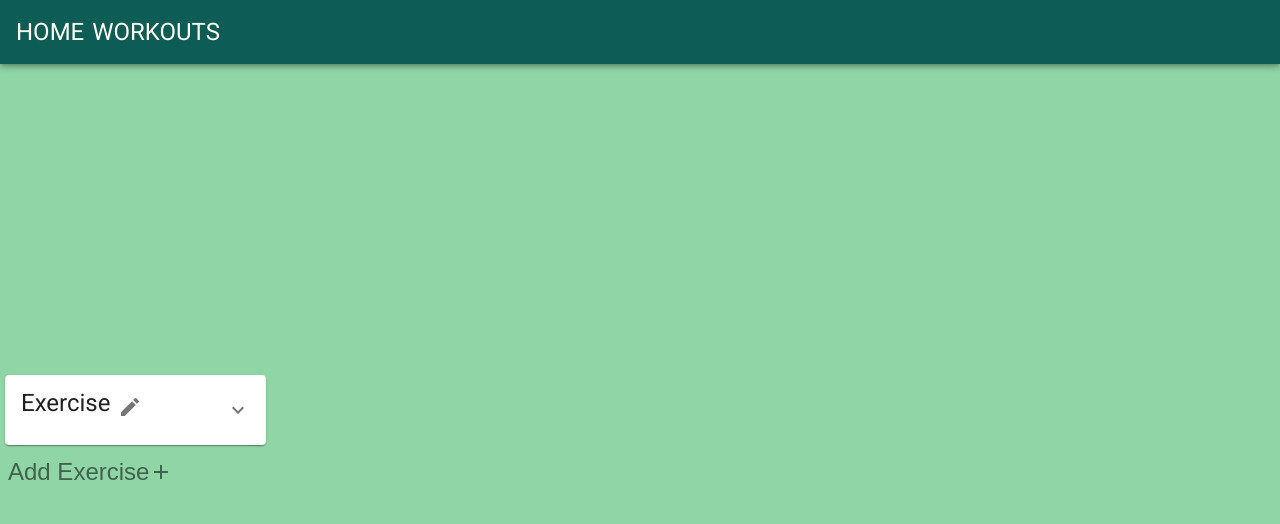
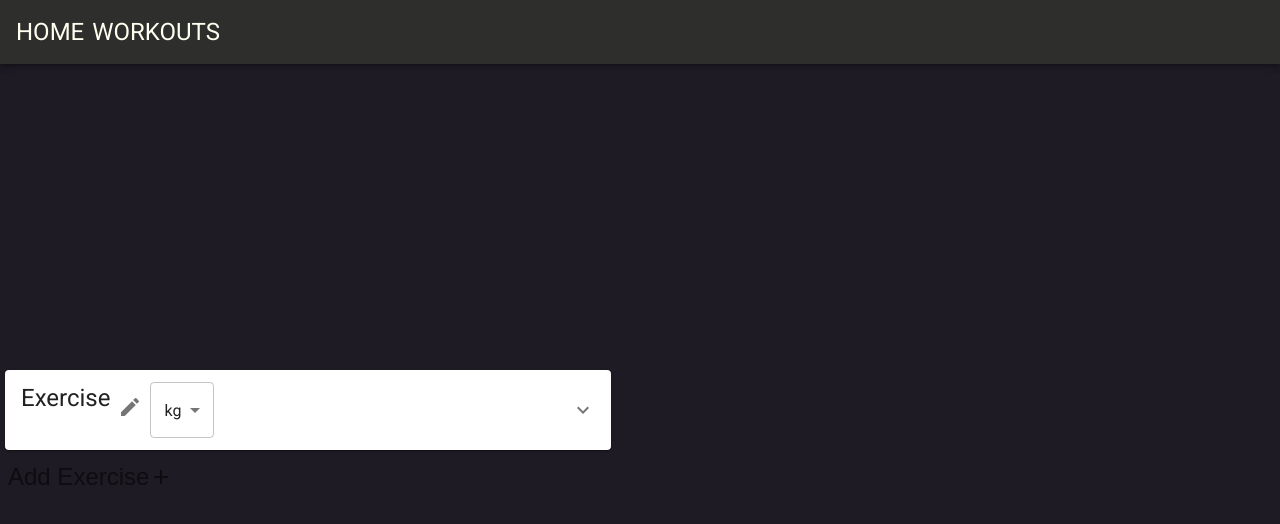
Before and after one commit to a-camarillo/workout-app, a React (Create React App) app in the folder app/: page /workouts in a window 1280 px wide. Shown: the top 524 px of the page. Built offline with nearby package versions, Linux system fonts and the light colour scheme.

Commit message:
modify rendering to map from array
Add/Removing a component was previously handled by concatenating/popping a whole
component to/from an array. This was causing issues with state updates
and it seems mapping to components at render time is the preferred
method in React.

```diff
--- a/app/src/components/Exercise.tsx
+++ b/app/src/components/Exercise.tsx
@@ -13,6 +13,8 @@ import RemoveIcon from '@mui/icons-material/Remove';
 import EditIcon from '@mui/icons-material/Edit';
 import CheckCircle from '@mui/icons-material/CheckCircle';
 import { ChangeEvent, MouseEvent, useState } from 'react';
+import Select, { SelectChangeEvent } from '@mui/material/Select';
+import MenuItem from '@mui/material/MenuItem';
 
 
 // TODO: low prio
@@ -24,8 +26,6 @@ const Exercise = () => {
 	const [exerciseInputVisibility, setExerciseInputVisibility] = useState('none')
 	const [editIconVisibility, setEditIconVisibility] = useState('inline')
 	const [confirmIconVisibility, setConfirmIconVisibility] = useState('none')
-	const [listSets, setListSets] = useState([<Set></Set>])
-
 
 	const handleEditClick = (click: MouseEvent) => {
 		click.stopPropagation();
@@ -47,12 +47,34 @@ const Exercise = () => {
 		setConfirmIconVisibility('none')
 	}
 
+	/*	Set Logic
+	 */
+
+	const setObject = {
+						unit: 'kg',
+						sets: [{
+						data: {
+							reps: 0,
+							weight: 0,
+							},
+						}]
+					}
+
+
+	const [listSets, setListSets] = useState(setObject.sets)
+	const [unit, setUnit] = useState(setObject.unit)
+
 	const handleAddSetClick = () => {
-		setListSets(listSets.concat([<Set></Set>]))
+		setListSets(listSets.concat({data: {reps: 0, weight: 0,}}))
 	}
 
 	const handleRemoveSetClick = () => {
 		setListSets(listSets.slice(0,-1))
+	}
+
+	const handleUnitChange = (event: SelectChangeEvent) => {
+		event.stopPropagation()
+		setUnit(event.target.value)
 	}
 
 	return (
@@ -60,7 +82,7 @@ const Exercise = () => {
 	sx={{
 		mx: 'auto',
 		padding: '5px',
-		maxWidth: '60ch',
+		minWidth: '60ch',
 	}}>
 		<Accordion>
 			<AccordionSummary
@@ -98,10 +120,20 @@ const Exercise = () => {
 					}}>
 						<CheckCircle />
 					</IconButton>
+					<Select
+					aria-label='unit'
+					value={unit}
+					onChange={handleUnitChange}
+					>
+						<MenuItem value='kg'>kg</MenuItem>
+						<MenuItem value='lb'>lb</MenuItem>
+					</Select>
 			</AccordionSummary>
 			<AccordionDetails>
 				<Stack spacing={2}>
-					{listSets}
+					{listSets.map((set, index) =>
+						<Set key={index} reps={set.data.reps} weight={set.data.weight} unit={unit} />
+					)}
 				</Stack>
 				<IconButton
 				aria-label='addSet'
--- a/app/src/components/Navbar.tsx
+++ b/app/src/components/Navbar.tsx
@@ -6,7 +6,7 @@ const NavBar = () => {
 	return (
 			<AppBar
 				sx={{
-					backgroundColor: '#0D5D56',
+					backgroundColor: '#2E2E2D',
 					padding: '1rem',
 					margin: 'auto',
 					marginTop: '0px',
--- a/app/src/components/Set.tsx
+++ b/app/src/components/Set.tsx
@@ -1,11 +1,24 @@
-import FormControl from '@mui/material/FormControl'
-import Select from '@mui/material/Select'
-import MenuItem from '@mui/material/MenuItem'
-import Input from '@mui/material/Input'
-import InputLabel from '@mui/material/InputLabel'
-import Grid from '@mui/material/Grid'
+import FormControl from '@mui/material/FormControl';
+import Select, { SelectChangeEvent } from '@mui/material/Select';
+import MenuItem from '@mui/material/MenuItem';
+import Input from '@mui/material/Input';
+import InputLabel from '@mui/material/InputLabel';
+import Grid from '@mui/material/Grid';
+import Typography from '@mui/material/Typography';
 
-const Set = () => {
+type SetProps = {
+	reps: number;
+	weight: number;
+	unit: string;
+//	handleUnitChange: (event: SelectChangeEvent) => void;
+};
+
+const Set = ({
+		reps,
+		weight,
+		unit,
+	//handleUnitChange,
+		}: SetProps) => {
 	return (
 		<Grid container spacing={2}>
 			<Grid item>
@@ -34,12 +47,9 @@ const Set = () => {
 				</FormControl>
 			</Grid>
 			<Grid item>
-				<FormControl>
-					<Select>
-						<MenuItem value={'lb'}>lb</MenuItem>
-						<MenuItem value={'kg'}>kg</MenuItem>
-					</Select>
-				</FormControl>
+				<Typography>
+						{unit}
+				</Typography>
 			</Grid>
 		</Grid>
 	)
--- a/app/src/views/Base.tsx
+++ b/app/src/views/Base.tsx
@@ -7,7 +7,7 @@ const Base = (props: { children: ReactNode }) => {
 		<Grid
 			container
 			sx={{
-				backgroundColor: '#8FD5A6',
+				backgroundColor: '#1F1B24',
 				minHeight: '100vh',
 			}}
 		>
--- a/app/src/views/Workouts.tsx
+++ b/app/src/views/Workouts.tsx
@@ -5,16 +5,18 @@ import AddExercise from '../components/AddExercise';
 import { useState } from 'react';
 
 const Workouts = () => {
-	const [listExercises, setListExercises] = useState([<Exercise></Exercise>])
+	const [listExercises, setListExercises] = useState([{}])
 
 	const handleAddExerciseClick = (): void => {
-		setListExercises(listExercises.concat([<Exercise></Exercise>]))
+		setListExercises(listExercises.concat([{}]))
 	}
 
 	return (
 		<Base>
 			<Box>
-				{ listExercises }
+				{ listExercises.map((exercise, index) =>
+					<Exercise key={index} />
+				)}
 				<AddExercise clickFunction={handleAddExerciseClick}></AddExercise>
 			</Box>
 		</Base>
```
